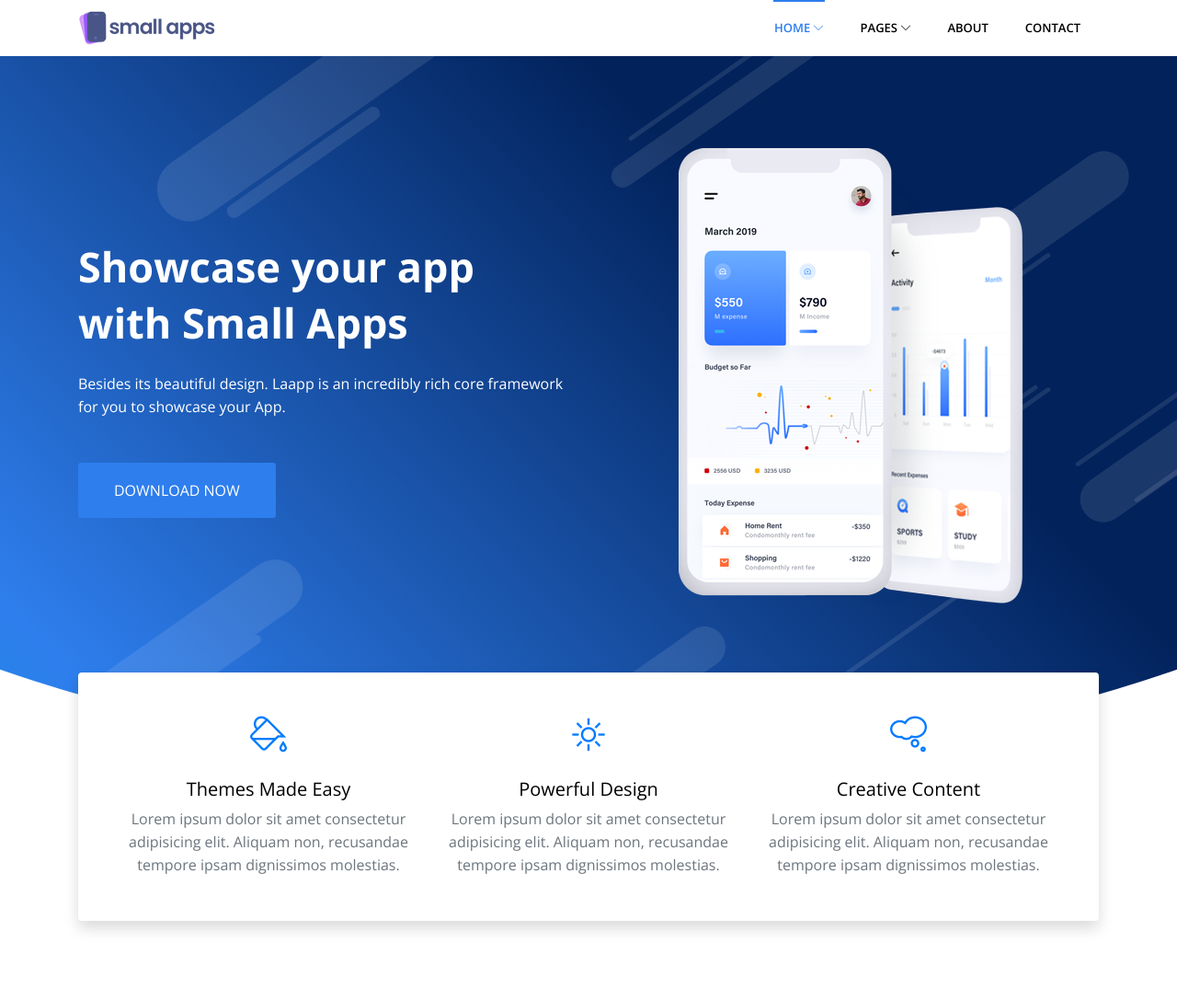
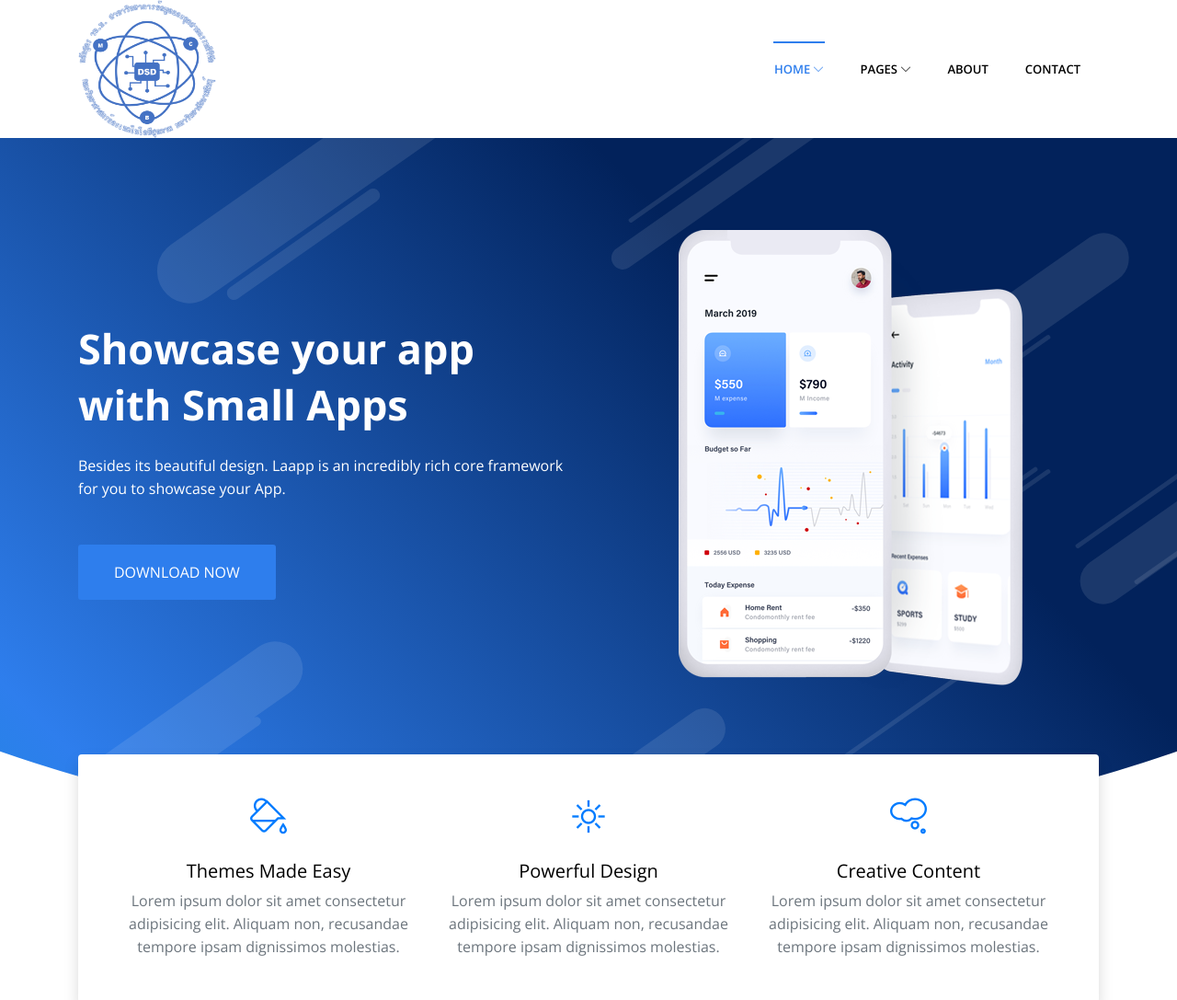
Before and after one commit to bombomstory/MyPrj, a website: page index.html in a window 1280 px wide. Shown: the top 1087 px of the page at 92% size. Drawn offline with nearby package versions, Linux system fonts and the light colour scheme; some packages are replaced by stand-ins of ours.

Commit message:
Edit index.html

```diff
--- a/index.html
+++ b/index.html
@@ -52,7 +52,7 @@ FACEBOOK: https://www.facebook.com/themefisher
 
 <nav class="navbar main-nav navbar-expand-lg px-2 px-sm-0 py-2 py-lg-0">
   <div class="container">
-    <a class="navbar-brand" href="index.html"><img src="images/logo.png" alt="logo"></a>
+    <a class="navbar-brand" href="index.html"><img src="images/DSD_LOGO.png" alt="logo" width="150" height="150"></a>
     <button class="navbar-toggler" type="button" data-toggle="collapse" data-target="#navbarNav"
       aria-controls="navbarNav" aria-expanded="false" aria-label="Toggle navigation">
       <span class="ti-menu"></span>
```
Also changed, not shown: images/DSD_LOGO.png (added).
